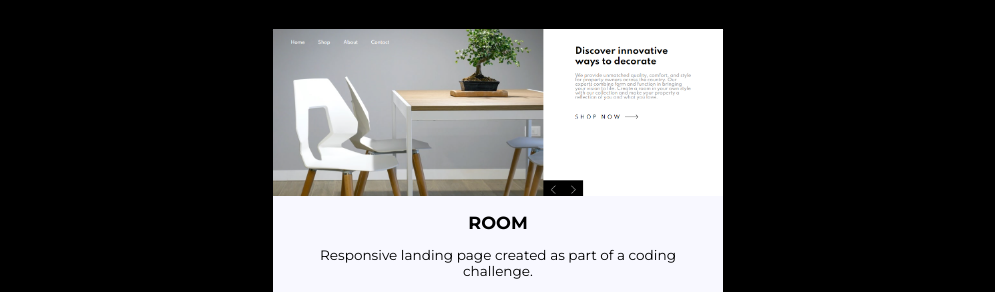
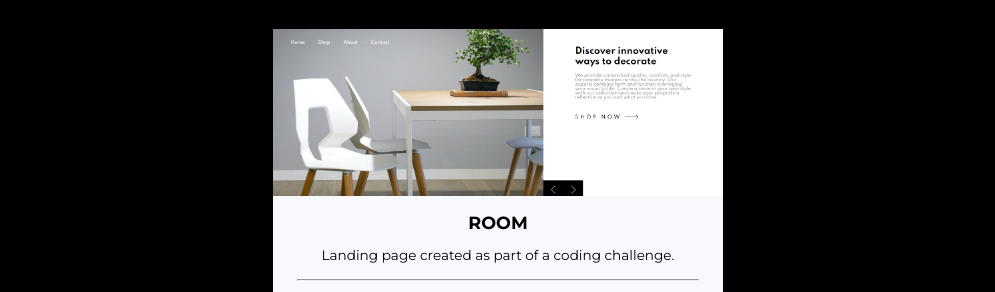
Before and after one commit to j-zuckerman/j-zuckerman.github.io, a plain HTML site: page index.html in a window 1280 px wide. Shown: the part 2477-2769 px from the top of the page, without its empty margins (142-1137 px from the left). Drawn offline with Linux system fonts and the light colour scheme.

Commit message:
Update project description

```diff
--- a/index.html
+++ b/index.html
@@ -294,9 +294,7 @@
               <img src="images/room.png" alt="room" class="card-image" />
               <div class="card-content">
                 <p class="card-title">Room</p>
-                <p>
-                  Responsive landing page created as part of a coding challenge.
-                </p>
+                <p>Landing page created as part of a coding challenge.</p>
                 <hr />
 
                 <ul>
```
